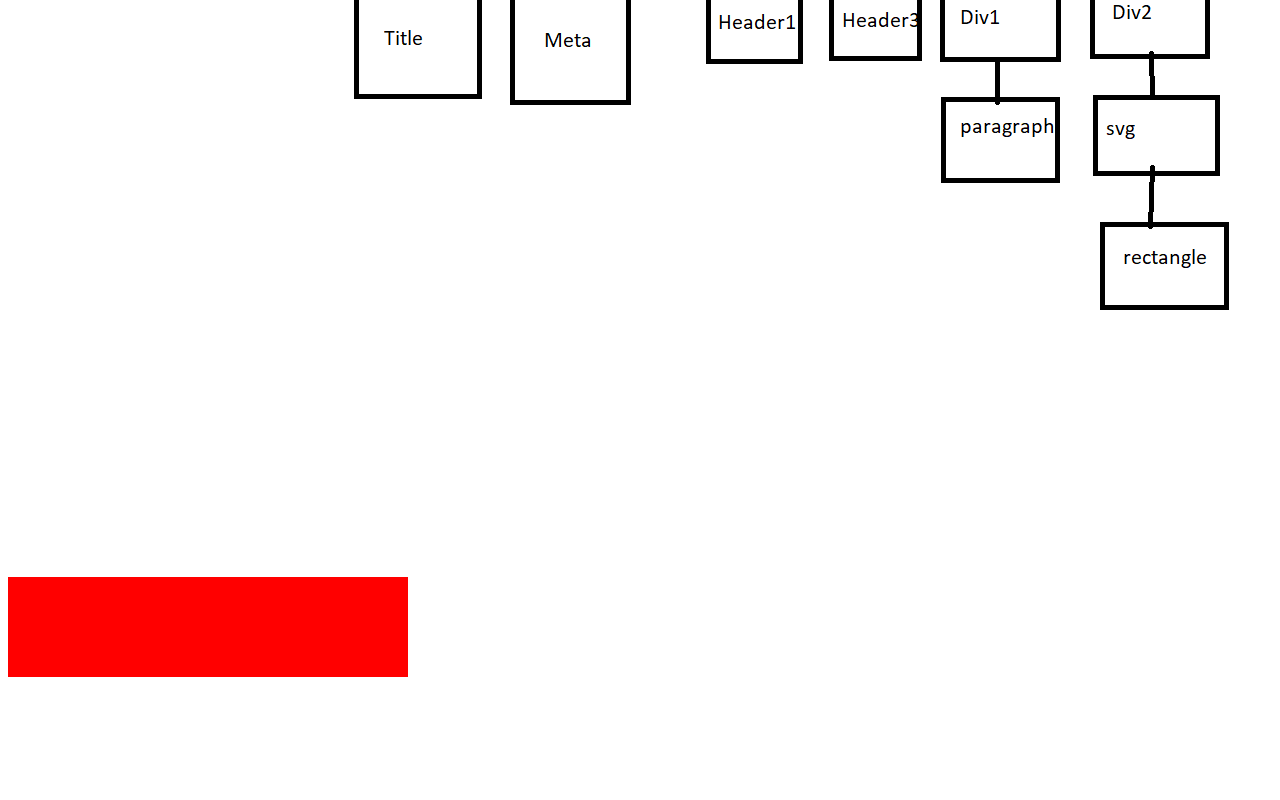
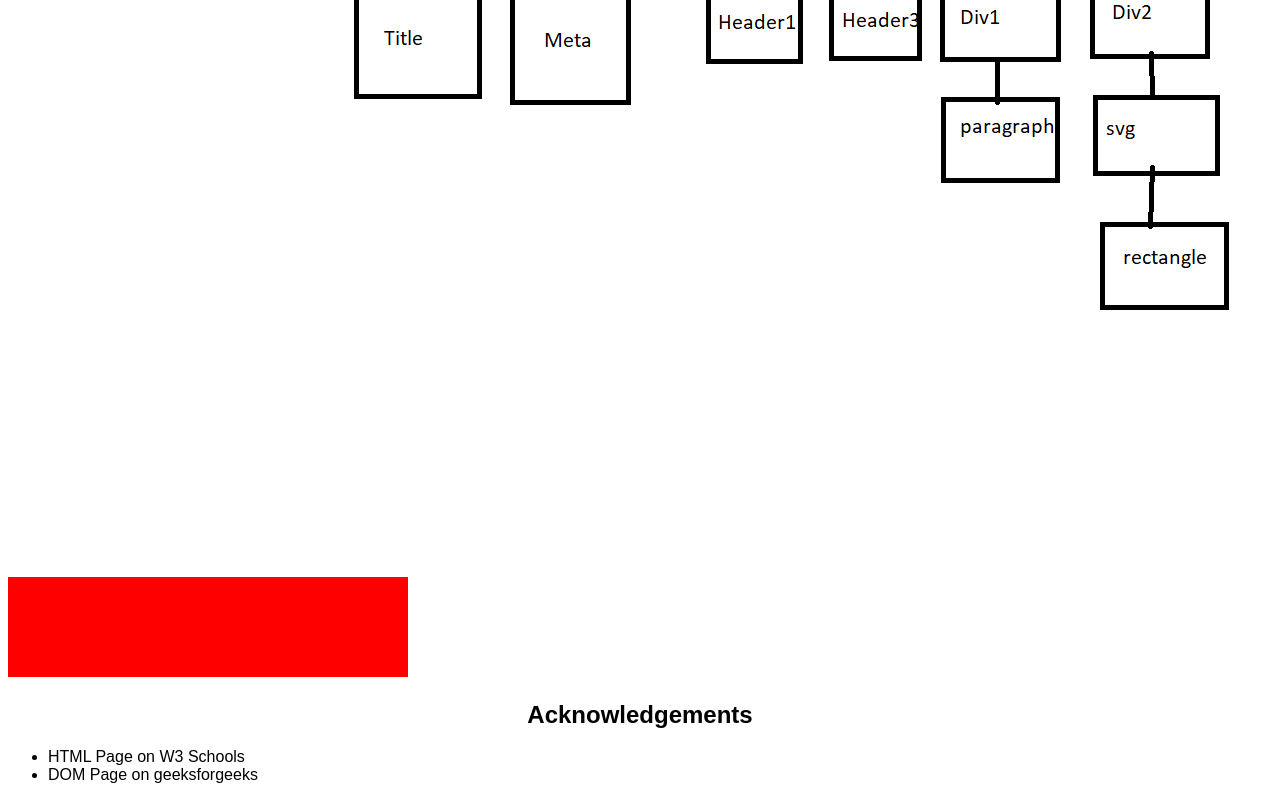
Before and after one commit to DS4200-S23-Class/ic-02-BradyHobson, a plain HTML site: page index.html in a window 1280 px wide. Shown: the part 542-1342 px from the top of the page. Before the commit the page ends 1231 px from the top, so only its background shows below. Drawn offline with Linux system fonts and the light colour scheme.

Commit message:
finished

```diff
--- a/index.html
+++ b/index.html
@@ -24,7 +24,13 @@
             <rect width="400" height="100">
         </svg>
     </div>
-
+    <h2 class="centered">Acknowledgements</h2>
+    <div>
+        <ul>
+            <li>HTML Page on W3 Schools</li>
+            <li>DOM Page on geeksforgeeks</li>
+        </ul>
+    </div>
 </body>
 
 </html>
```
